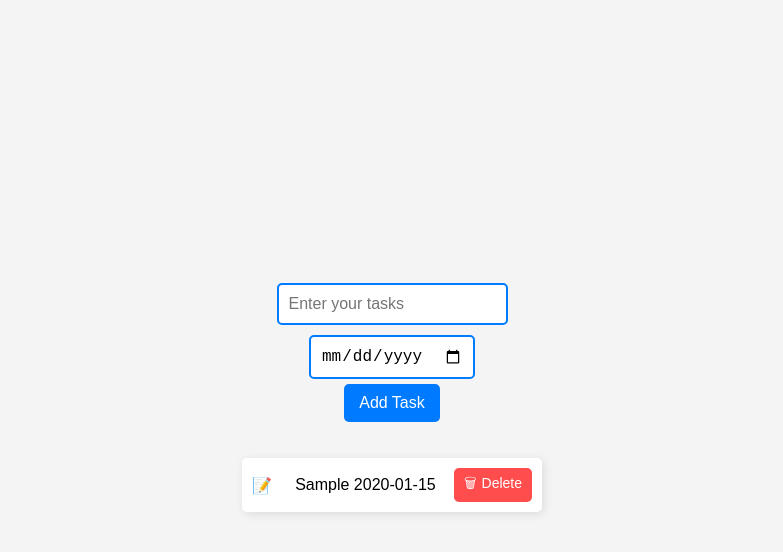
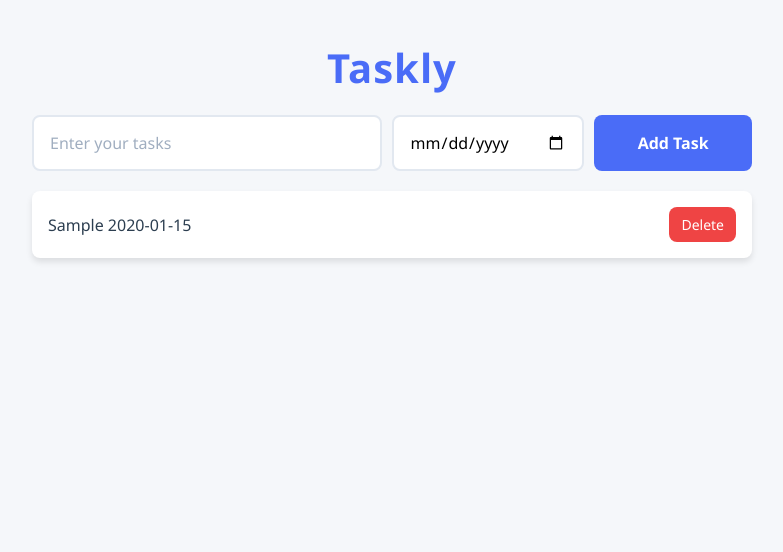
Before and after one commit to iamharshtambe/taskly, a plain HTML site: page index.html in a window 1280 px wide. Both pictures are taken after typing "Sample", "2020-01-15" into the empty fields and a click on the button "Add Task". Shown: the whole page, without its empty margins (248-1031 px from the left). Drawn offline with Linux system fonts and the light colour scheme.

Commit message:
improved UI

```diff
--- a/index.html
+++ b/index.html
@@ -7,9 +7,11 @@
       <link rel="stylesheet" href="styles.css" />
    </head>
    <body>
-      <input type="text" class="js-input" placeholder="Enter your tasks" />
-      <input type="date" class="js-date" />
-      <button class="add-task">Add Task</button>
+      <div class="input-container">
+         <input type="text" class="js-input" placeholder="Enter your tasks" />
+         <input type="date" class="js-date" />
+         <button class="add-task">Add Task</button>
+      </div>
       <div class="js-tasks"></div>
 
       <script src="script.js"></script>
--- a/styles.css
+++ b/styles.css
@@ -1,88 +1,189 @@
-/* General Styles */
+/* Base Styles and Variables */
+:root {
+   --primary-color: #4a6cf7;
+   --primary-light: #e8eeff;
+   --dark-color: #2c3e50;
+   --light-color: #ffffff;
+   --gray-light: #f5f7fa;
+   --gray-medium: #e2e8f0;
+   --success-color: #10b981;
+   --danger-color: #ef4444;
+   --shadow: 0 4px 6px rgba(0, 0, 0, 0.1);
+   --border-radius: 8px;
+   --transition: all 0.3s ease;
+}
+
+* {
+   margin: 0;
+   padding: 0;
+   box-sizing: border-box;
+   font-family: 'Segoe UI', Tahoma, Geneva, Verdana, sans-serif;
+}
+
 body {
-   font-family: 'Poppins', sans-serif;
-   background-color: #f4f4f4;
+   background-color: var(--gray-light);
+   color: var(--dark-color);
+   max-width: 800px;
+   margin: 0 auto;
+   padding: 20px;
+   min-height: 100vh;
    display: flex;
    flex-direction: column;
-   align-items: center;
-   justify-content: center;
-   height: 100vh;
-   margin: 0;
 }
 
-/* Input Fields and Button */
-input {
-   padding: 10px;
-   border: 2px solid #007bff;
-   border-radius: 5px;
-   font-size: 16px;
-   outline: none;
-   margin: 5px;
+/* Header (Adding this even though it's not in your HTML for more style) */
+body::before {
+   content: 'Taskly';
+   font-size: 2.5rem;
+   font-weight: bold;
+   color: var(--primary-color);
+   margin-bottom: 20px;
+   text-align: center;
+   display: block;
+   letter-spacing: 1px;
 }
 
-button {
-   background-color: #007bff;
-   color: white;
-   padding: 10px 15px;
-   border: none;
-   border-radius: 5px;
-   font-size: 16px;
-   cursor: pointer;
-   transition: 0.3s;
+/* Input Group Styling */
+.js-input,
+.js-date {
+   width: 100%;
+   padding: 14px 16px;
+   border: 2px solid var(--gray-medium);
+   border-radius: var(--border-radius);
+   font-size: 1rem;
+   transition: var(--transition);
+   margin-bottom: 10px;
+   outline: none;
 }
 
-button:hover {
-   background-color: #0056b3;
+.js-input:focus,
+.js-date:focus {
+   border-color: var(--primary-color);
+   box-shadow: 0 0 0 3px rgba(74, 108, 247, 0.2);
 }
 
-/* Task List */
+.js-input::placeholder {
+   color: #a0aec0;
+}
+
+/* Add Task Button */
+.add-task {
+   background-color: var(--primary-color);
+   color: var(--light-color);
+   padding: 14px 24px;
+   border: none;
+   border-radius: var(--border-radius);
+   font-size: 1rem;
+   font-weight: 600;
+   cursor: pointer;
+   transition: var(--transition);
+   width: 100%;
+   margin-bottom: 20px;
+}
+
+.add-task:hover {
+   background-color: #3a56d4;
+   transform: translateY(-2px);
+   box-shadow: var(--shadow);
+}
+
+.add-task:active {
+   transform: translateY(0);
+}
+
+/* Task List Styling */
 .js-tasks {
-   width: 300px;
-   margin-top: 20px;
+   background-color: var(--light-color);
+   border-radius: var(--border-radius);
+   overflow: hidden;
+   box-shadow: var(--shadow);
 }
 
 .js-tasks p {
-   background: white;
-   padding: 10px;
-   border-radius: 5px;
    display: flex;
    justify-content: space-between;
    align-items: center;
-   margin-bottom: 10px;
-   box-shadow: 2px 2px 10px rgba(0, 0, 0, 0.1);
+   padding: 16px;
+   border-bottom: 1px solid var(--gray-medium);
+   transition: var(--transition);
 }
 
-.js-tasks p button {
-   background-color: #ff4d4d;
-   border: none;
-   padding: 5px 10px;
-   cursor: pointer;
-   font-size: 14px;
-   border-radius: 5px;
+.js-tasks p:last-child {
+   border-bottom: none;
 }
 
-.js-tasks p button:hover {
-   background-color: #cc0000;
+.js-tasks p:hover {
+   background-color: var(--primary-light);
 }
 
-/* Header */
-h1 {
-   color: #007bff;
-   font-size: 24px;
-   margin-bottom: 10px;
+/* Delete Button */
+.delete-task {
+   background-color: var(--danger-color);
+   color: var(--light-color);
+   border: none;
+   border-radius: var(--border-radius);
+   padding: 8px 12px;
+   cursor: pointer;
+   font-size: 0.875rem;
+   transition: var(--transition);
 }
 
-/* Adding Some Emojis */
-.js-input::placeholder {
-   content: '\270F\FE0F Enter your task';
+.delete-task:hover {
+   background-color: #dc2626;
+   transform: scale(1.05);
 }
 
-.js-tasks p::before {
-   content: '\1F4DD'; /* Memo emoji */
-   margin-right: 5px;
+/* No Tasks Message */
+.js-tasks:empty::after {
+   content: 'No tasks yet. Add one above!';
+   display: block;
+   text-align: center;
+   padding: 20px;
+   color: #94a3b8;
+   font-style: italic;
 }
 
-.js-tasks p button::before {
-   content: '\1F5D1'; /* Trash emoji */
-   margin-right: 5px;
+/* Responsive Design */
+@media (min-width: 640px) {
+   body {
+      padding: 40px;
+   }
+
+   /* Create a nice layout for larger screens */
+   .input-container {
+      display: flex;
+      gap: 10px;
+      margin-bottom: 20px;
+   }
+
+   .js-input {
+      flex: 2;
+      margin-bottom: 0;
+   }
+
+   .js-date {
+      flex: 1;
+      margin-bottom: 0;
+   }
+
+   .add-task {
+      flex: 0.7;
+      margin-bottom: 0;
+   }
 }
+
+/* Add some animations */
+@keyframes fadeIn {
+   from {
+      opacity: 0;
+      transform: translateY(10px);
+   }
+   to {
+      opacity: 1;
+      transform: translateY(0);
+   }
+}
+
+.js-tasks p {
+   animation: fadeIn 0.3s ease-out;
+}
```
